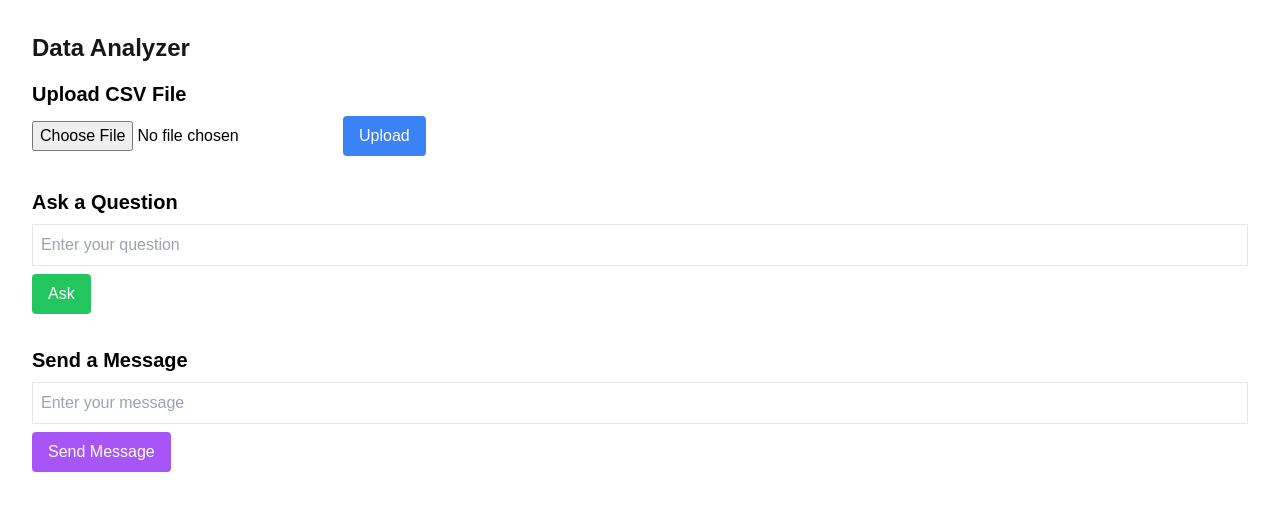
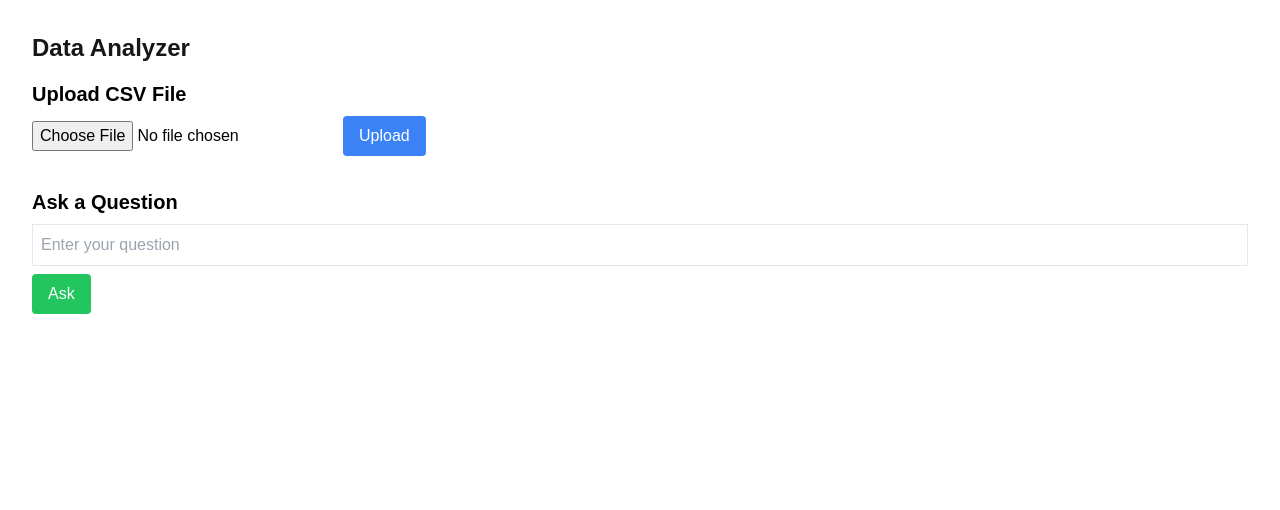
Before and after one commit to vivvzhou/chartRAG, a Next.js app in the folder frontend/: page / in a window 1280 px wide. Shown: the top 510 px of the page. Built offline with nearby package versions, Linux system fonts and the light colour scheme.

Commit message:
Update page.js

```diff
--- a/frontend/app/page.js
+++ b/frontend/app/page.js
@@ -100,11 +100,11 @@
   };
 
   return (
-    <div className="container mx-auto p-8">
+    <div className="container mx-auto p-8 bg-white">
       <h1 className="text-2xl font-bold mb-4">Data Analyzer</h1>
 <UploadSection summary={summary} setSummary={setSummary} />
 <QuestionSection setAnswer={setAnswer} />
-<MessageSection setBackendResponse={setBackendResponse} />
+{/* <MessageSection setBackendResponse={setBackendResponse} /> */}
     </div>
   );
 }
```
